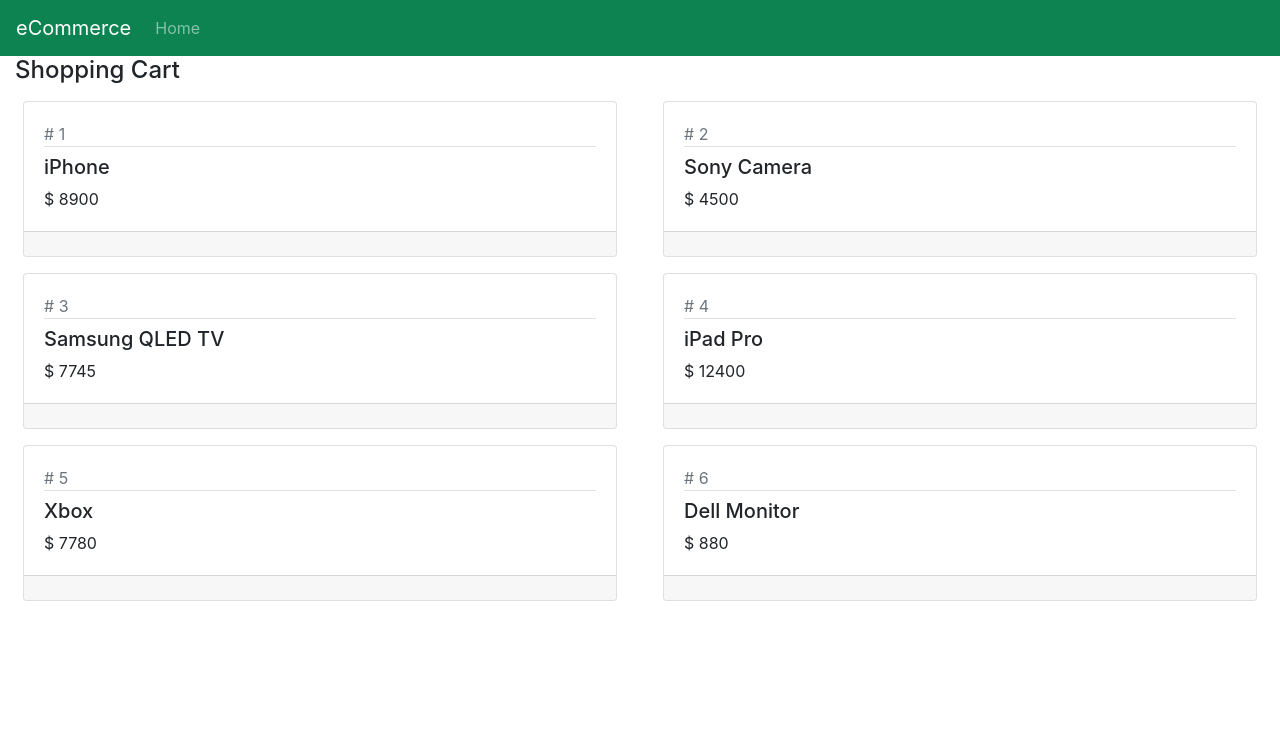
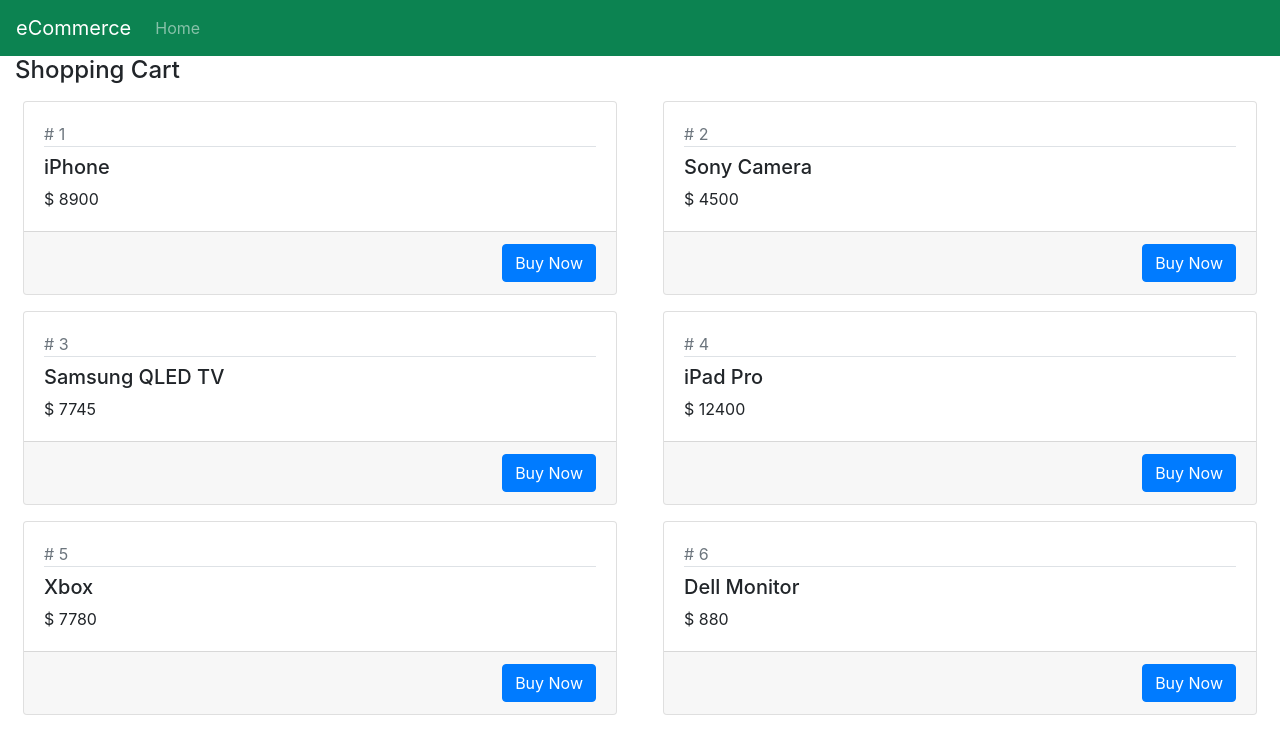
Before and after one commit to GhulamMustafaGM/client-side-app, a React (Create React App) app: page / in a window 1280 px wide. Shown: the top 754 px of the page. Built offline with nearby package versions, Linux system fonts and the light colour scheme.

Commit message:
updated ShoppingCart

```diff
--- a/src/ShoppingCart.jsx
+++ b/src/ShoppingCart.jsx
@@ -20,7 +20,11 @@
 
                 <div className="row">
                     {this.state.products.map((prod) => {
-                        return <Product key={prod.id} product={prod} />;
+                        return (
+                            <Product key={prod.id} product={prod}>
+                                <button className="btn btn-primary">Buy Now</button>
+                            </Product>
+                        );
                     })}
                 </div>
             </div>
```
